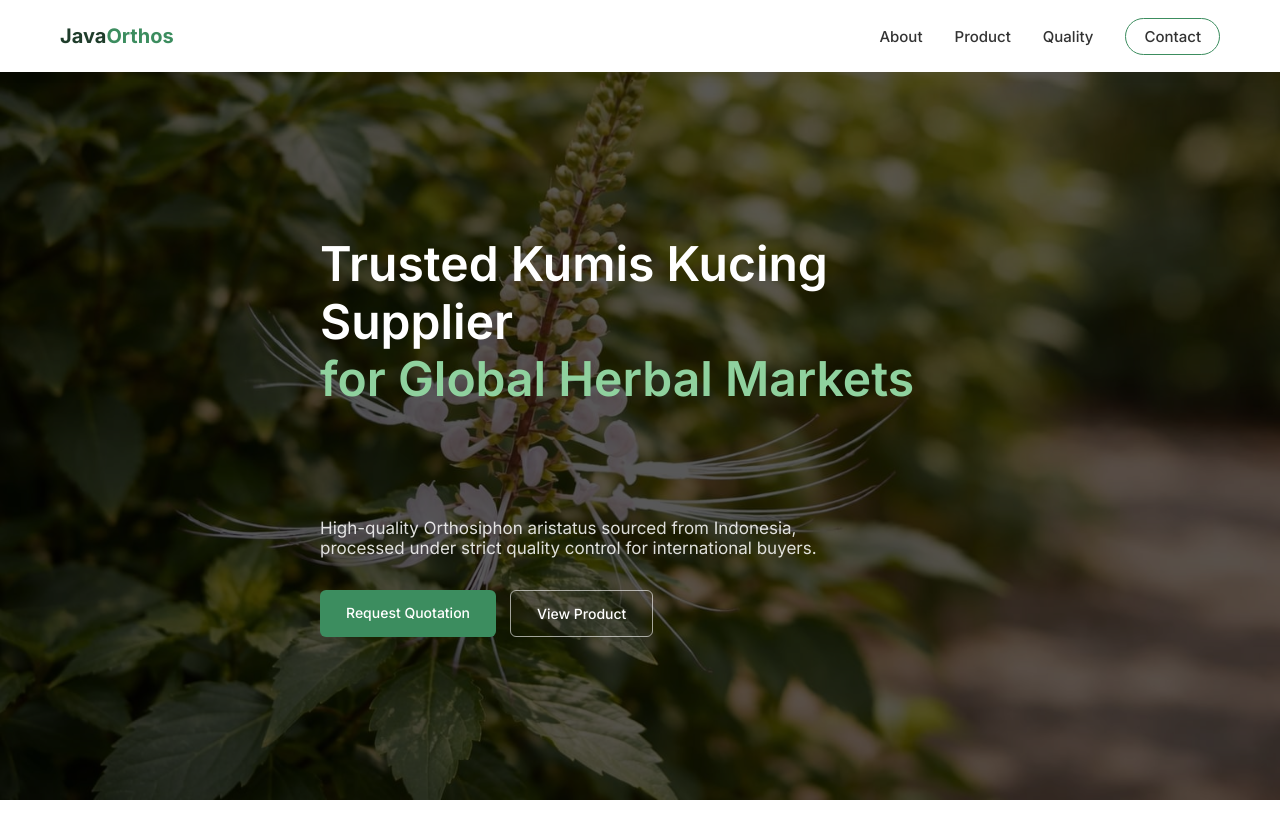
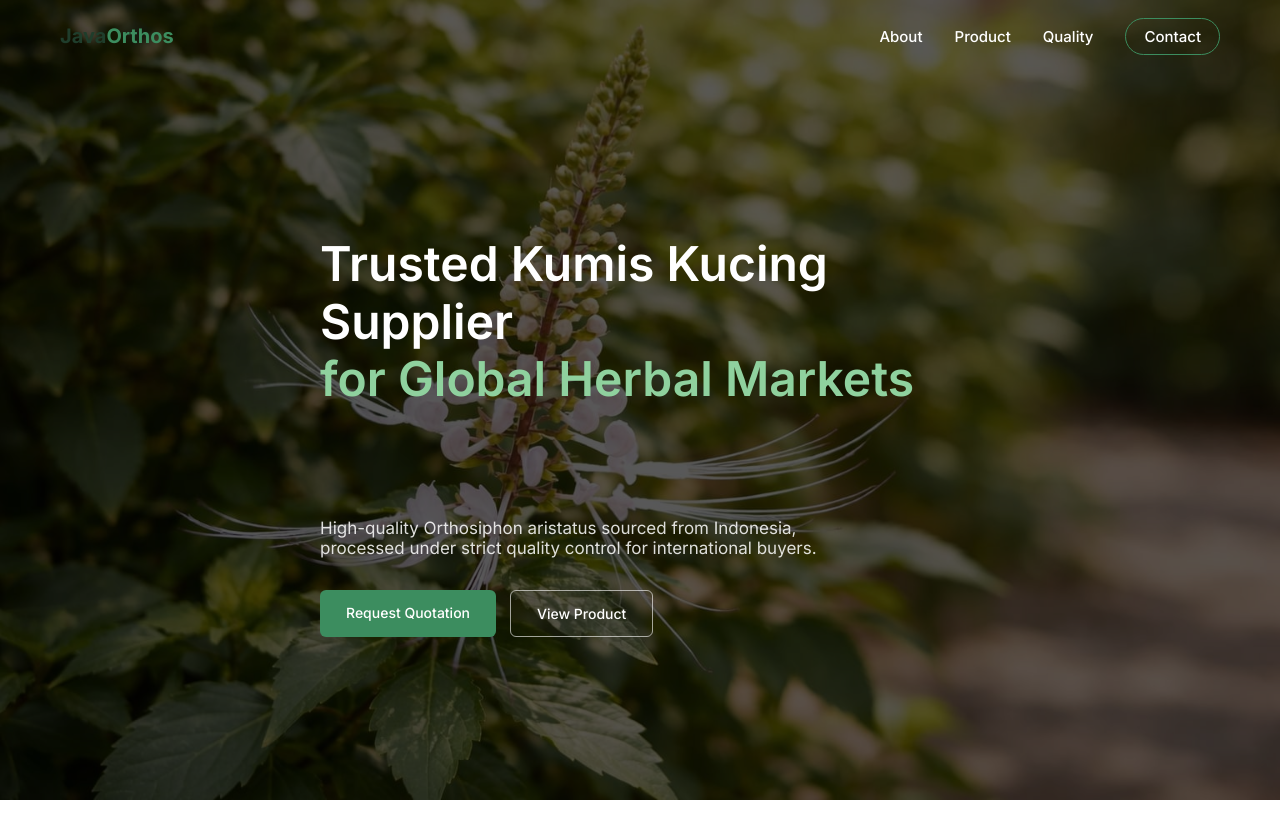
Before and after one commit to IrfanDev27/Java-orthos-export, a React (Vite) app: page / in a window 1280 px wide. Shown: the top 838 px of the page. Built offline with nearby package versions, Linux system fonts and the light colour scheme.

Commit message:
debug dan edit navbar saat scrool

```diff
--- a/src/Components/Navbar/Navbar.css
+++ b/src/Components/Navbar/Navbar.css
@@ -8,17 +8,18 @@
   position: fixed;
   top: 0;
   width: 100%;
-  height: 72px;              /* ⬅️ KUNCI TINGGI */
-  background: #ffffff;
+  height: 72px;
+  background: transparent;
   z-index: 9999;
-  box-shadow: 0 2px 12px rgba(0,0,0,0.05);
+  box-shadow:none;
+  transition: all 0.3s ease;
 }
 
 .nav-container {
   max-width: 1200px;
-  height: 100%;              /* ⬅️ PENTING */
+  height: 100%;
   margin: auto;
-  padding: 0 20px;           /* ⬅️ vertical padding DIHAPUS */
+  padding: 0 20px;
   display: flex;
   align-items: center;
   justify-content: space-between;
@@ -28,13 +29,14 @@
 
 /* navbar solid saat scroll */
 .navbar.scrolled {
-  background: #ffffff;
+  background: #ecebeb;
   box-shadow: 0 4px 20px rgba(0,0,0,0.08);
 }
 
+.navbar.scrolled a {
+  color:#111827;
+}
 
-
-/* LOGO */
 .nav-logo {
   font-size: 20px;
   font-weight: 700;
@@ -45,7 +47,6 @@
   color: #3c8d5f;
 }
 
-/* LINKS */
 .nav-links {
   display: flex;
   align-items: center;
@@ -55,7 +56,7 @@
 
 .nav-links a {
   text-decoration: none;
-  color: #333;
+  color:#ffffff;
   font-size: 15px;
   transition: color 0.3s ease;
   font-weight: 500;
```
